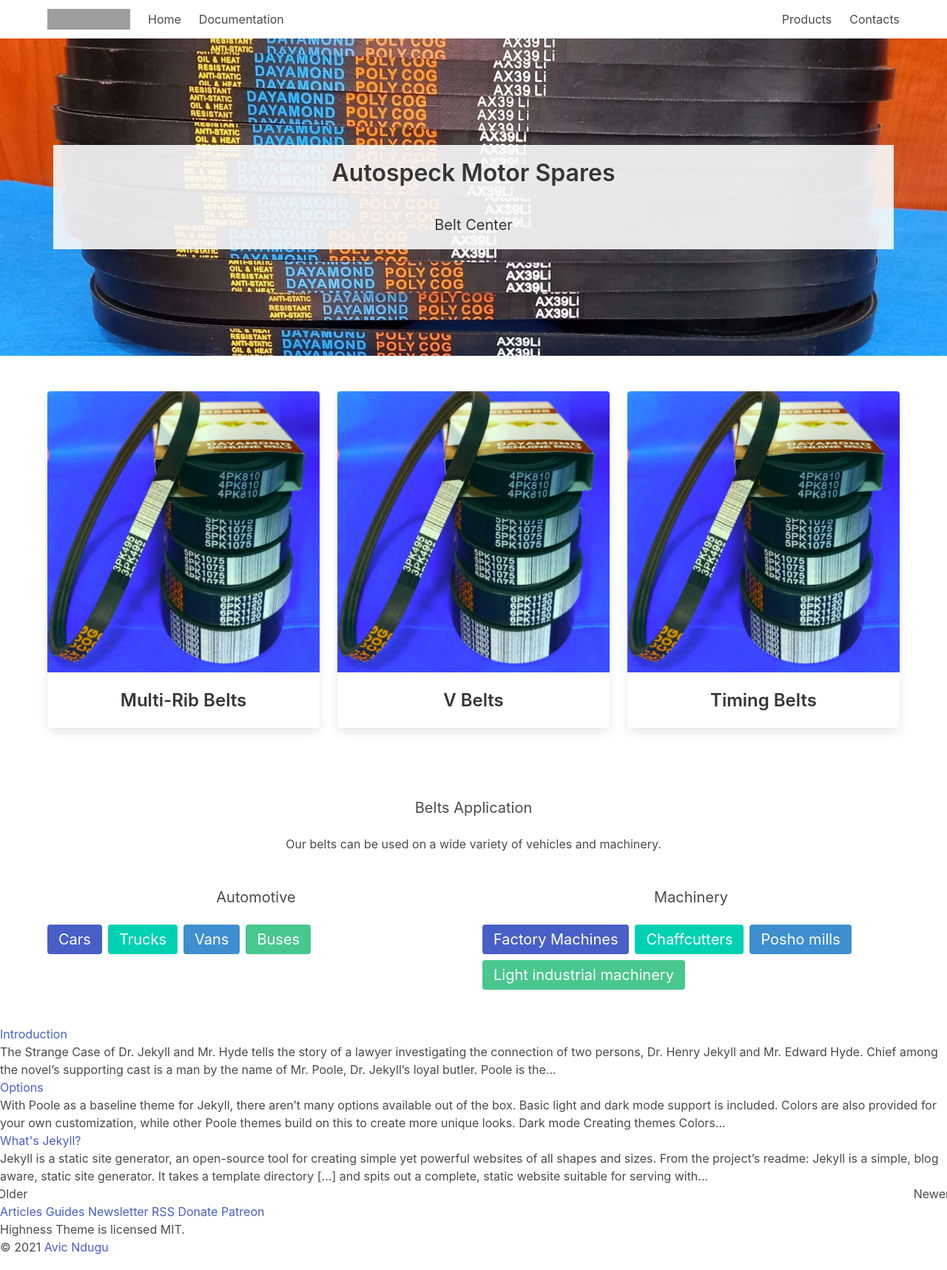
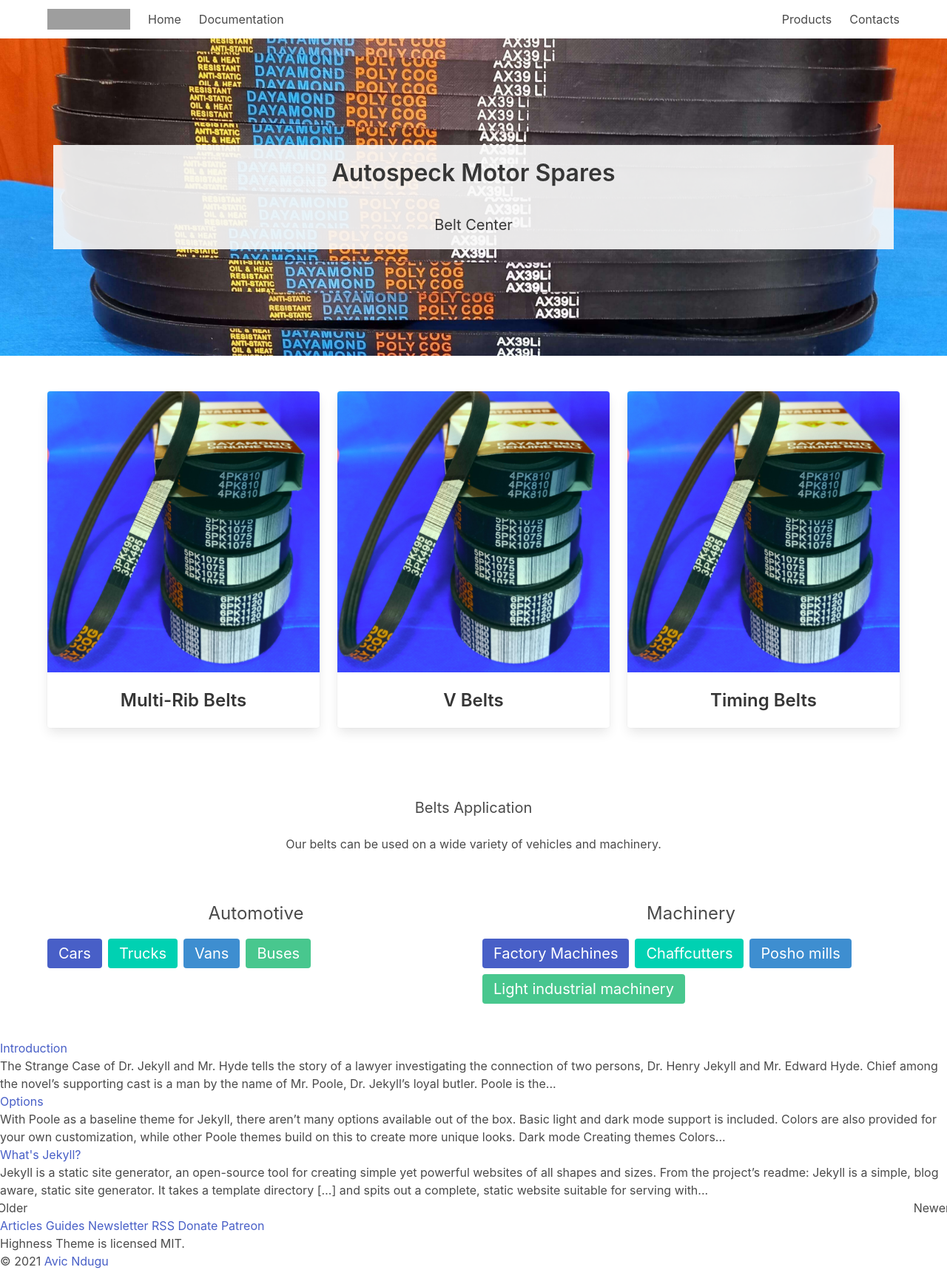
Before and after one commit to avicnotes/autospeck, a Jekyll site: the page built from index.html, in a window 1280 px wide. Shown: the whole page at 74% size. Built offline with Jekyll 4.4.1, drawn with Linux system fonts in a browser that asks for light colours; the list of posts is cut into pages by our own code; grey boxes are pictures that could not be loaded.

Commit message:
Update index.html

```diff
--- a/index.html
+++ b/index.html
@@ -63,18 +63,18 @@
 </section>
 
 <section class="section">
-  <div class="container">
+  <div class="container has-text-centered">
     <div class="pb-6">
-      <h2 class="subtitle has-text-centered">
+      <h2 class="subtitle">
         Belts Application
       </h2>
-      <p class="has-text-centered">
+      <p class="">
         Our belts can be used on a wide variety of vehicles and machinery.
       </p>
     </div>
     <div class="columns">
       <div class="column  is-half">
-        <p class="subtitle has-text-centered">
+        <p class="is-size-4 p-4">
           Automotive
         </p>
         <div class="tags are-large">
@@ -85,7 +85,7 @@
         </div>
       </div>
       <div class="column is-half">
-        <p class="subtitle has-text-centered">
+        <p class="is-size-4 p-4">
           Machinery
         </p>
         <div class="tags are-large">
```
